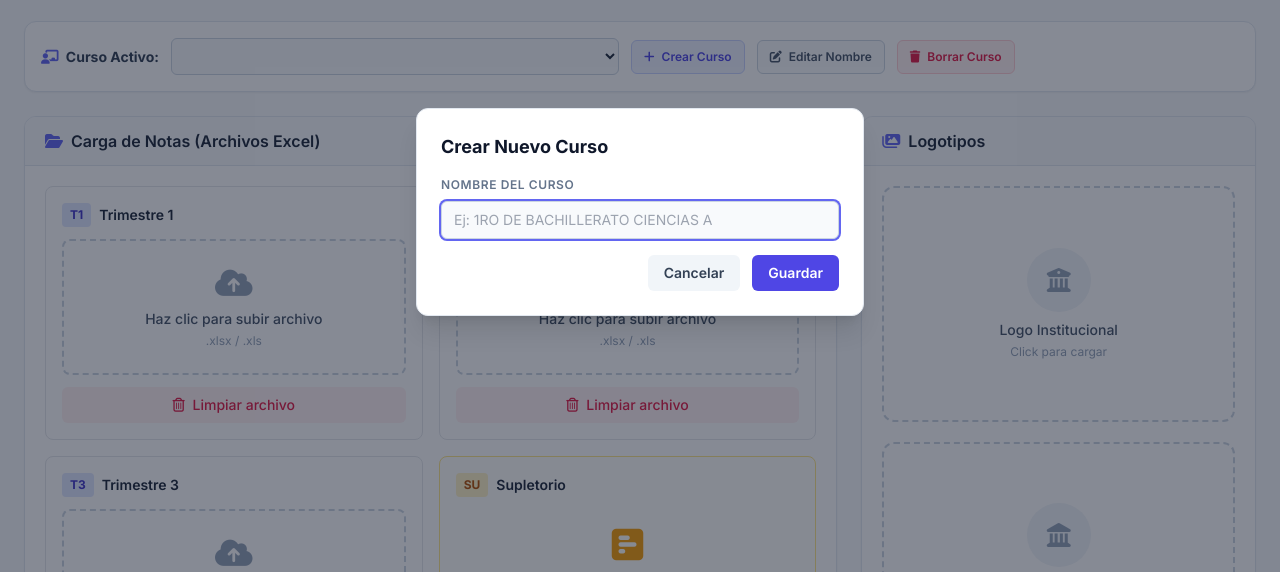
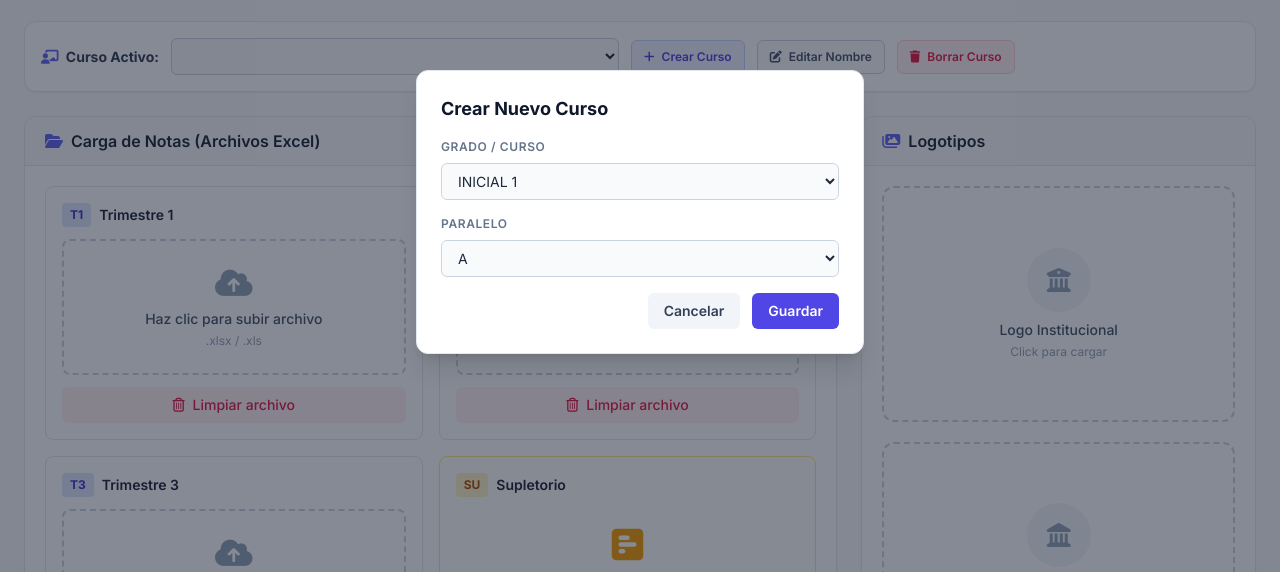
Before and after one commit to Pablojuk/CERTI_UEEH, an Electron app: page index.html in a window 1280 px wide. Both pictures are taken after a click on the button "Crear Curso". Shown: the part 188-760 px from the top of the page. Drawn offline with nearby package versions, Linux system fonts and the light colour scheme; no server answers.

Commit message:
Actualiza modal de curso con selectores de grado y paralelo de A a K para evitar errores de escritura

```diff
--- a/index.html
+++ b/index.html
@@ -427,9 +427,43 @@
         <div class="bg-white rounded-xl shadow-xl border border-slate-200 max-w-md w-full overflow-hidden">
             <div class="p-6">
                 <h3 id="course-modal-title" class="text-lg font-bold text-slate-900 mb-4">Crear Nuevo Curso</h3>
-                <div class="mb-4">
-                    <label class="block text-xs font-semibold text-slate-500 uppercase tracking-wider mb-2">Nombre del Curso</label>
-                    <input type="text" id="course-modal-input" onkeydown="if(event.key === 'Enter') confirmarCursoModal(); else if(event.key === 'Escape') cerrarCursoModal();" placeholder="Ej: 1RO DE BACHILLERATO CIENCIAS A" class="w-full bg-slate-50 border border-slate-300 text-slate-800 rounded-md px-3 py-2 text-sm focus:ring-2 focus:ring-indigo-500 outline-none transition-all">
+                <div class="mb-4 space-y-4">
+                    <div>
+                        <label class="block text-xs font-semibold text-slate-500 uppercase tracking-wider mb-2">Grado / Curso</label>
+                        <select id="course-modal-select-grade" class="w-full bg-slate-50 border border-slate-300 text-slate-800 rounded-md px-3 py-2 text-sm focus:ring-2 focus:ring-indigo-500 outline-none transition-all">
+                            <option value="INICIAL 1">INICIAL 1</option>
+                            <option value="INICIAL 2">INICIAL 2</option>
+                            <option value="1RO DE EGB">1RO DE EGB</option>
+                            <option value="2DO DE EGB">2DO DE EGB</option>
+                            <option value="3RO DE EGB">3RO DE EGB</option>
+                            <option value="4TO DE EGB">4TO DE EGB</option>
+                            <option value="5TO DE EGB">5TO DE EGB</option>
+                            <option value="6TO DE EGB">6TO DE EGB</option>
+                            <option value="7MO DE EGB">7MO DE EGB</option>
+                            <option value="8VO DE EGB">8VO DE EGB</option>
+                            <option value="9NO DE EGB">9NO DE EGB</option>
+                            <option value="10MO DE EGB">10MO DE EGB</option>
+                            <option value="1RO DE BACHILLERATO CIENCIAS">1RO DE BACHILLERATO CIENCIAS</option>
+                            <option value="2DO DE BACHILLERATO CIENCIAS">2DO DE BACHILLERATO CIENCIAS</option>
+                            <option value="3RO DE BACHILLERATO CIENCIAS">3RO DE BACHILLERATO CIENCIAS</option>
+                        </select>
+                    </div>
+                    <div>
+                        <label class="block text-xs font-semibold text-slate-500 uppercase tracking-wider mb-2">Paralelo</label>
+                        <select id="course-modal-select-parallel" class="w-full bg-slate-50 border border-slate-300 text-slate-800 rounded-md px-3 py-2 text-sm focus:ring-2 focus:ring-indigo-500 outline-none transition-all">
+                            <option value="A">A</option>
+                            <option value="B">B</option>
+                            <option value="C">C</option>
+                            <option value="D">D</option>
+                            <option value="E">E</option>
+                            <option value="F">F</option>
+                            <option value="G">G</option>
+                            <option value="H">H</option>
+                            <option value="I">I</option>
+                            <option value="J">J</option>
+                            <option value="K">K</option>
+                        </select>
+                    </div>
                 </div>
                 <div class="flex justify-end gap-3">
                     <button onclick="cerrarCursoModal()" class="px-4 py-2 bg-slate-100 text-slate-700 rounded-md text-sm font-semibold hover:bg-slate-200 transition-all">Cancelar</button>
@@ -661,20 +695,33 @@
         function abrirCursoModal(mode, initialValue = '') {
             cursoModalMode = mode;
             const title = document.getElementById('course-modal-title');
-            const input = document.getElementById('course-modal-input');
+
+            const listGrados = [
+                'INICIAL 1', 'INICIAL 2',
+                '1RO DE EGB', '2DO DE EGB', '3RO DE EGB', '4TO DE EGB', '5TO DE EGB',
+                '6TO DE EGB', '7MO DE EGB', '8VO DE EGB', '9NO DE EGB', '10MO DE EGB',
+                '1RO DE BACHILLERATO CIENCIAS', '2DO DE BACHILLERATO CIENCIAS', '3RO DE BACHILLERATO CIENCIAS'
+            ];
+
+            let gradeVal = listGrados[0];
+            let parallelVal = 'A';
 
             if (mode === 'crear') {
                 title.textContent = 'Crear Nuevo Curso';
-                input.value = '';
-                input.placeholder = 'Ej: 1RO DE BACHILLERATO CIENCIAS A';
             } else {
                 title.textContent = 'Editar Nombre del Curso';
-                input.value = initialValue;
-                input.placeholder = '';
-            }
+                // Buscar coincidencia del grado en el valor original
+                const matchedGrade = listGrados.find(g => initialValue.toUpperCase().startsWith(g));
+                if (matchedGrade) {
+                    gradeVal = matchedGrade;
+                    parallelVal = initialValue.replace(matchedGrade, '').trim().toUpperCase();
+                }
+            }
+
+            document.getElementById('course-modal-select-grade').value = gradeVal;
+            document.getElementById('course-modal-select-parallel').value = parallelVal;
 
             document.getElementById('course-modal').classList.remove('hidden');
-            input.focus();
         }
 
         function cerrarCursoModal() {
@@ -682,12 +729,9 @@
         }
 
         async function confirmarCursoModal() {
-            const input = document.getElementById('course-modal-input');
-            const nombre = input.value.trim();
-            if (!nombre) {
-                alert("Por favor, ingrese un nombre válido para el curso.");
-                return;
-            }
+            const grade = document.getElementById('course-modal-select-grade').value;
+            const parallel = document.getElementById('course-modal-select-parallel').value;
+            const nombre = `${grade} ${parallel}`.trim().toUpperCase();
 
             cerrarCursoModal();
 
@@ -695,15 +739,15 @@
                 const id = 'curso_' + Date.now();
                 const nuevoCurso = {
                     id: id,
-                    nombreVisible: nombre.toUpperCase(),
+                    nombreVisible: nombre,
                     cursoKey: '',
                     datosInstitucion: {
                         nombreInstitucion: document.getElementById('inst-nombre').value,
                         nivel: "",
                         anioLectivo: document.getElementById('inst-anio').value,
                         codigoAmie: document.getElementById('inst-amie').value,
-                        gradoCurso: nombre.toUpperCase(),
-                        paralelo: "A",
+                        gradoCurso: grade.toUpperCase(),
+                        paralelo: parallel.toUpperCase(),
                         jornada: "MATUTINA",
                         rectorDirector: document.getElementById('inst-rector').value,
                         tutorCurso: ""
@@ -726,9 +770,10 @@
                 const curso = obtenerCursoActivo();
                 if (!curso) return;
 
-                curso.nombreVisible = nombre.toUpperCase();
+                curso.nombreVisible = nombre;
                 if (curso.datosInstitucion) {
-                    curso.datosInstitucion.gradoCurso = nombre.toUpperCase();
+                    curso.datosInstitucion.gradoCurso = grade.toUpperCase();
+                    curso.datosInstitucion.paralelo = parallel.toUpperCase();
                 }
                 await saveStateToDB();
                 actualizarSelectorCursosUI();
```
